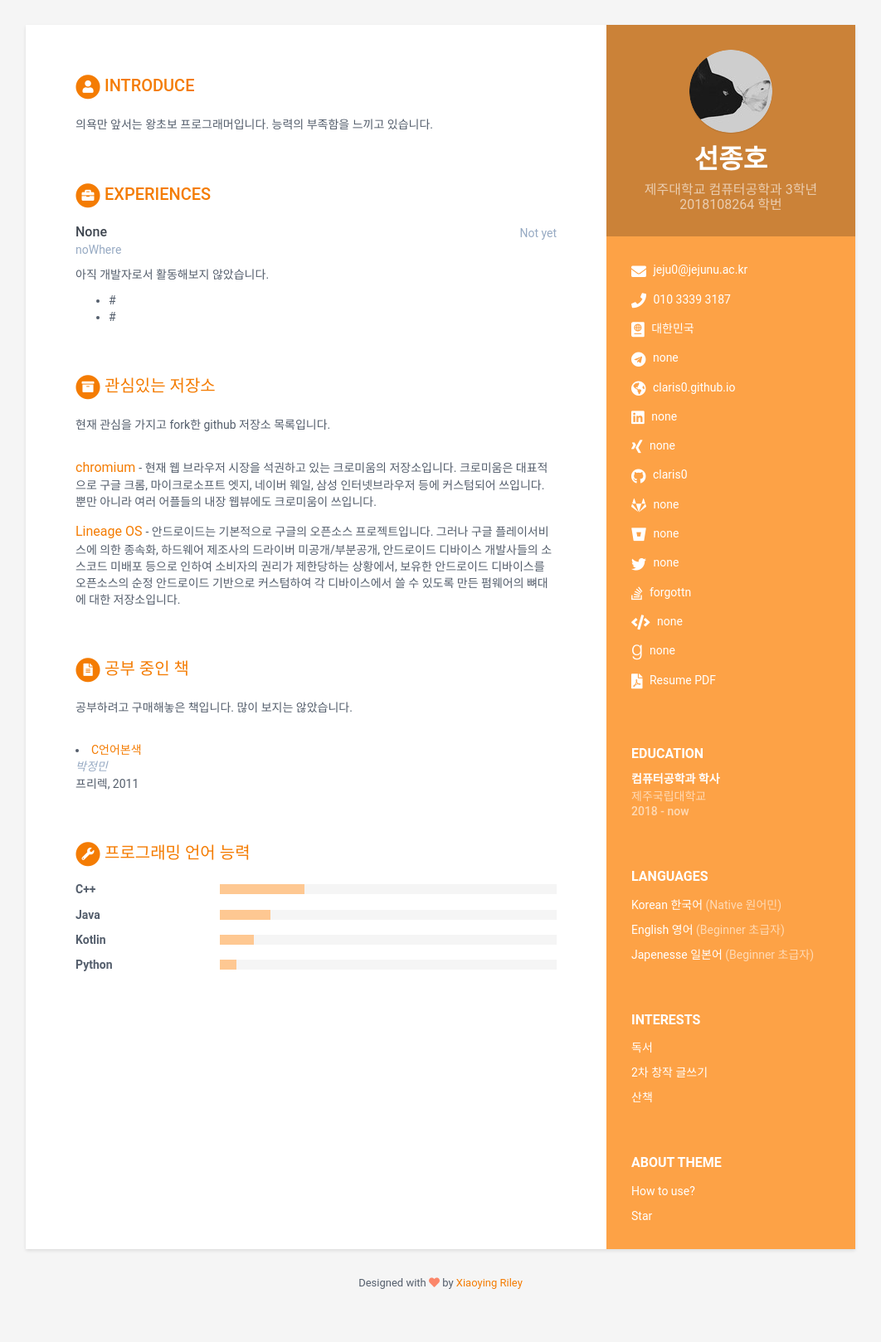
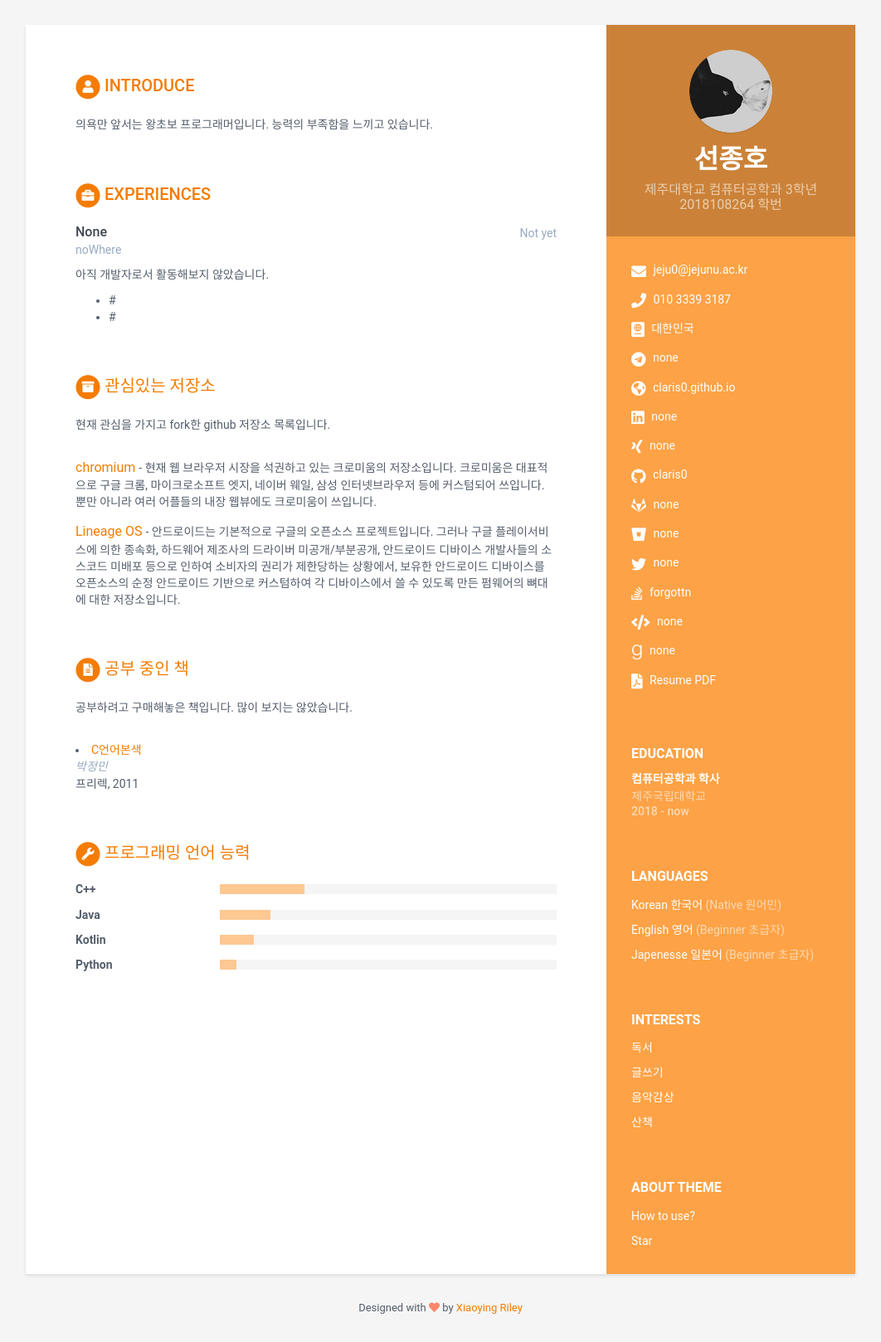
Before and after one commit to bellsky/resume, a Jekyll site: the page built from index.html, in a window 1280 px wide. Shown: the whole page at 83% size, without its empty margins (109-1171 px from the left). Built offline with Jekyll 4.4.1, drawn with Linux system fonts in a browser that asks for light colours; before the commit the page ends 1588 px from its top, so only the background shows below that.

Commit message:
내용 일부 수정

```diff
--- a/_data/data.yml
+++ b/_data/data.yml
@@ -42,7 +42,10 @@ sidebar:
       - item: 독서
         link:
 
-      - item: 2차 창작 글쓰기
+      - item: 글쓰기
+        link:
+
+      - item: 음악감상
         link:
 
       - item: 산책
```
